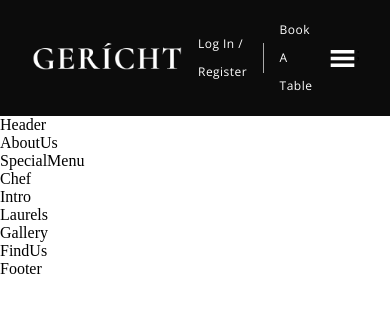
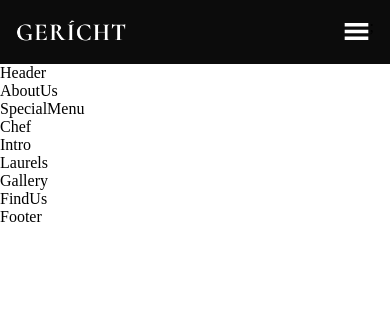
Before and after one commit to OyedunOye/G-eatery, a React (Create React App) app: page / in a window 390 px wide. Shown: the top 312 px of the page. Built offline with nearby package versions, Linux system fonts and the light colour scheme; the HTML template or start-up script is replaced by a standard one; a web font is replaced by a local one.

Commit message:
final touches on navbar

```diff
--- a/src/components/Navbar/Navbar.css
+++ b/src/components/Navbar/Navbar.css
@@ -97,6 +97,12 @@
     color: var(--color-white);
 }
 
+@media screen and (max-width: 2000px) {
+    .app__navbar-logo img {
+        width: 210px;
+    }
+}
+
 @media screen and (max-width: 1150px) {
     .app__navbar-links {
         display: none;
@@ -105,3 +111,15 @@
         display: flex;
     }
 }
+
+@media screen and (max-width: 650px){
+    .app__navbar {
+        padding: 1rem;
+    }
+    .app__navbar-login {
+        display: none;
+    }
+    .app__navbar-logo img {
+        width: 110px;
+    }
+}
```
